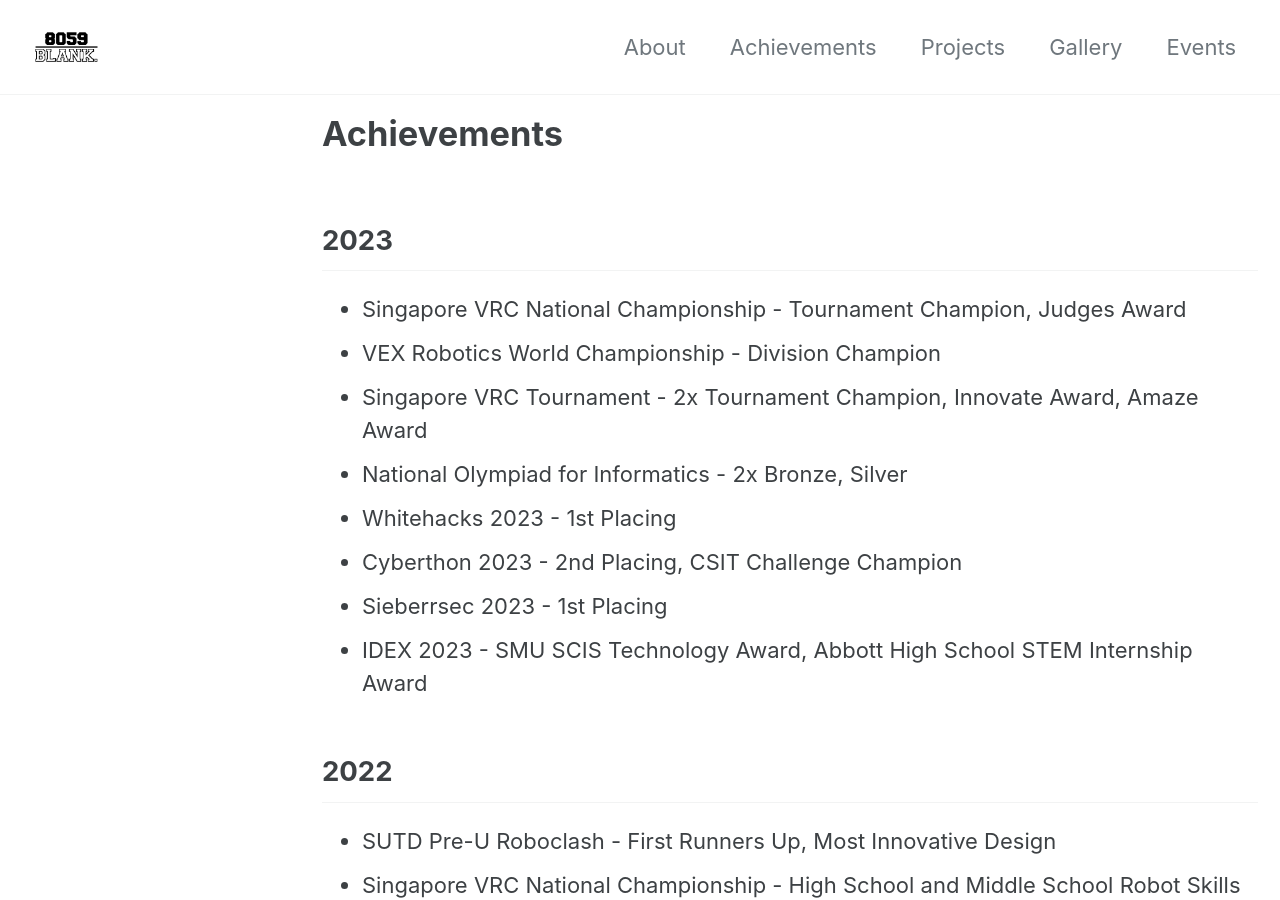
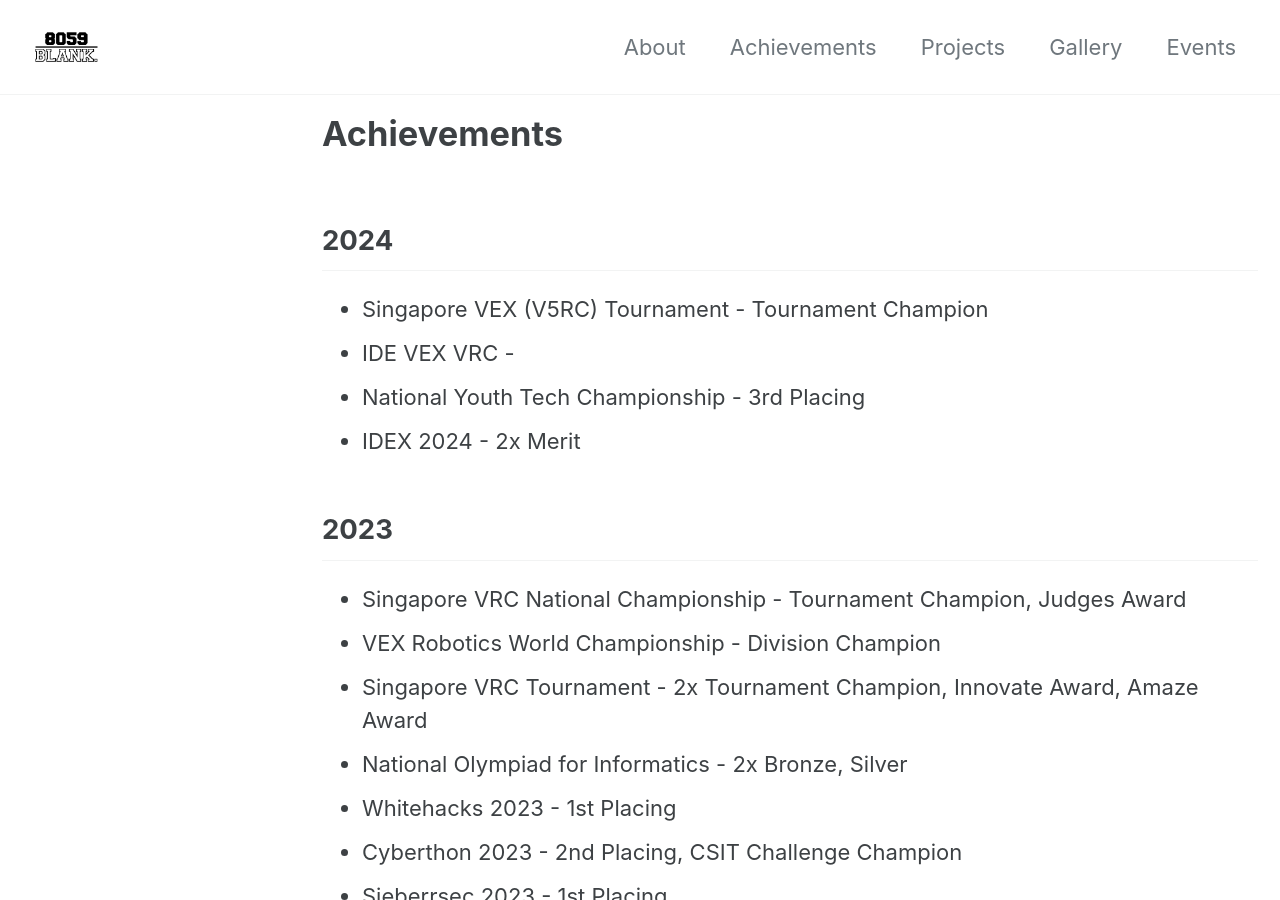
Before and after one commit to 8059blank/8059blank.github.io, a Jekyll site: the page built from achievements/index.md, in a window 1280 px wide and 900 px high. Built offline with Jekyll 4.4.1, drawn with Linux system fonts in a browser that asks for light colours; cached includes are drawn as plain includes; nearby versions of some CDN libraries.

```diff
--- a/achievements/index.md
+++ b/achievements/index.md
@@ -2,6 +2,12 @@
 layout: single
 title: Achievements
 ---
+## 2024
+- Singapore VEX (V5RC) Tournament - Tournament Champion
+- IDE VEX VRC -
+- National Youth Tech Championship - 3rd Placing
+- IDEX 2024 - 2x Merit
+
 ## 2023
 - Singapore VRC National Championship - Tournament Champion, Judges Award
 - VEX Robotics World Championship - Division Champion
```
Also changed, not shown: 9 other files.
